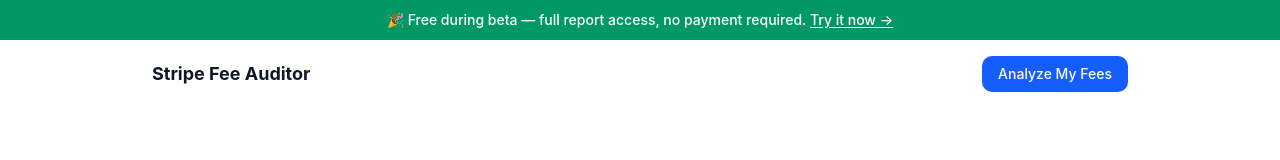
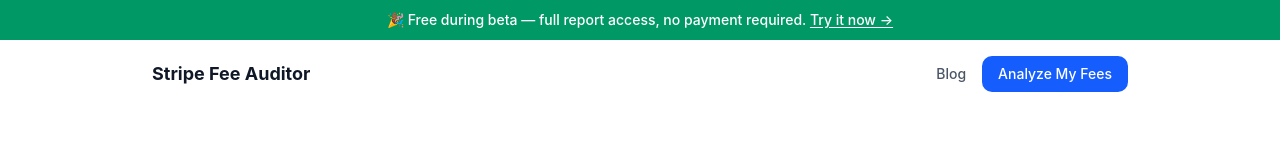
Before and after one commit to Ksantor1981/Stripe-Fee-Auditor, a Next.js app: page / in a window 1280 px wide. Shown: the top 160 px of the page. Built offline with nearby package versions, Linux system fonts and the light colour scheme; no server answers.

Commit message:
feat(landing): add Blog link to navbar
Co-authored-by: Cursor <cursoragent@cursor.com>

```diff
--- a/app/page.tsx
+++ b/app/page.tsx
@@ -74,8 +74,19 @@ export default function HomePage() {
       </div>
 
       {/* Nav */}
-      <nav className="flex items-center justify-between px-6 py-4 max-w-5xl mx-auto">
-        <span className="font-bold text-gray-900 text-lg">Stripe Fee Auditor</span>
+      <nav className="flex items-center justify-between gap-4 px-6 py-4 max-w-5xl mx-auto">
+        <Link href="/" className="font-bold text-gray-900 text-lg hover:text-gray-700 transition-colors">
+          Stripe Fee Auditor
+        </Link>
+        <div className="flex items-center gap-4">
+          <TrackedLink
+            href="/blog"
+            funnelEvent="funnel_nav_blog"
+            funnelProps={{ placement: "nav" }}
+            className="text-sm font-medium text-gray-600 hover:text-gray-900 transition-colors"
+          >
+            Blog
+          </TrackedLink>
           <TrackedLink
             href="/analyze"
             funnelEvent="funnel_landing_cta"
@@ -84,6 +95,7 @@ export default function HomePage() {
           >
             Analyze My Fees
           </TrackedLink>
+        </div>
       </nav>
 
       {/* Hero */}
```
Lines whose indentation alone changed are shown as unchanged.
